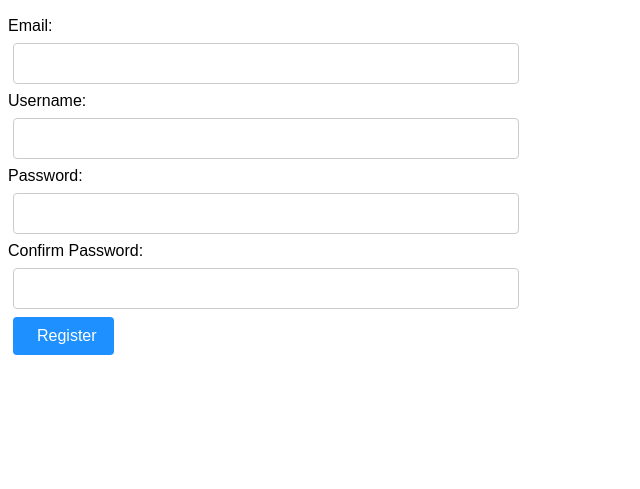
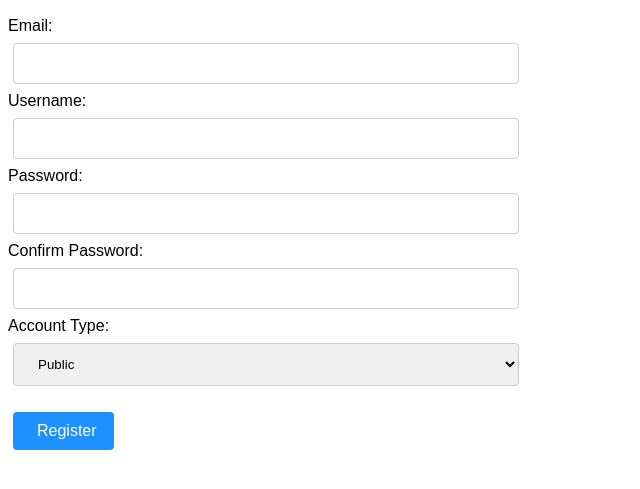
Before and after one commit to samitman/IT202-009, a PHP site: page /register.php in a window 1280 px wide. Shown: the part 94-583 px from the top of the page, without its empty margins (0-640 px from the left). Run offline with PHP 8.4, Linux system fonts and the light colour scheme; data that the repository does not hold is empty.

Commit message:
added account type to registration

```diff
--- a/project/profile.php
+++ b/project/profile.php
@@ -128,6 +128,8 @@ if (isset($_POST["saved"])) {
         <br>
         <input type="password" name="confirm"/>
         <br>
+        <label for="account_type">Account Type</label>
+        <br>
         <button type="submit" name="saved" value="Save Profile">Update</button>
     </form>
 <?php require(__DIR__."/partials/flash.php"); ?>
--- a/project/register.php
+++ b/project/register.php
@@ -17,6 +17,9 @@ if (isset($_POST["register"])) {
     }
     if (isset($_POST["username"])) {
         $username = $_POST["username"];
+    }
+    if (isset($_POST["account_type"])) {
+        $type = $_POST["account_type"];
     }
     $isValid = true;
     //check if passwords match on the server side
@@ -38,9 +41,9 @@ if (isset($_POST["register"])) {
         $db = getDB();
         if (isset($db)) {
             //here we'll use placeholders to let PDO map and sanitize our data
-            $stmt = $db->prepare("INSERT INTO Users(email, username, password) VALUES(:email,:username, :password)");
+            $stmt = $db->prepare("INSERT INTO Users(email, username, password, account_type) VALUES(:email,:username, :password, :type)");
             //here's the data map for the parameter to data
-            $params = array(":email" => $email, ":username" => $username, ":password" => $hash);
+            $params = array(":email" => $email, ":username" => $username, ":password" => $hash, ":type" => $type);
             $r = $stmt->execute($params);
             $e = $stmt->errorInfo();
             if ($e[0] == "00000") {
@@ -86,6 +89,13 @@ if (!isset($username)) {
         <br>
         <input type="password" id="p2" name="confirm" required/>
         <br>
+        <label for="type">Account Type:</label>
+        <br>
+        <select name="account_type" id="type" required>
+            <option value="public">Public</option>
+            <option value="private">Private</option>
+        </select>
+        <br><br>
         <button type="submit" name="register" value="Register">Register</button>
     </form>
 <?php require(__DIR__."/partials/flash.php"); ?>
```
